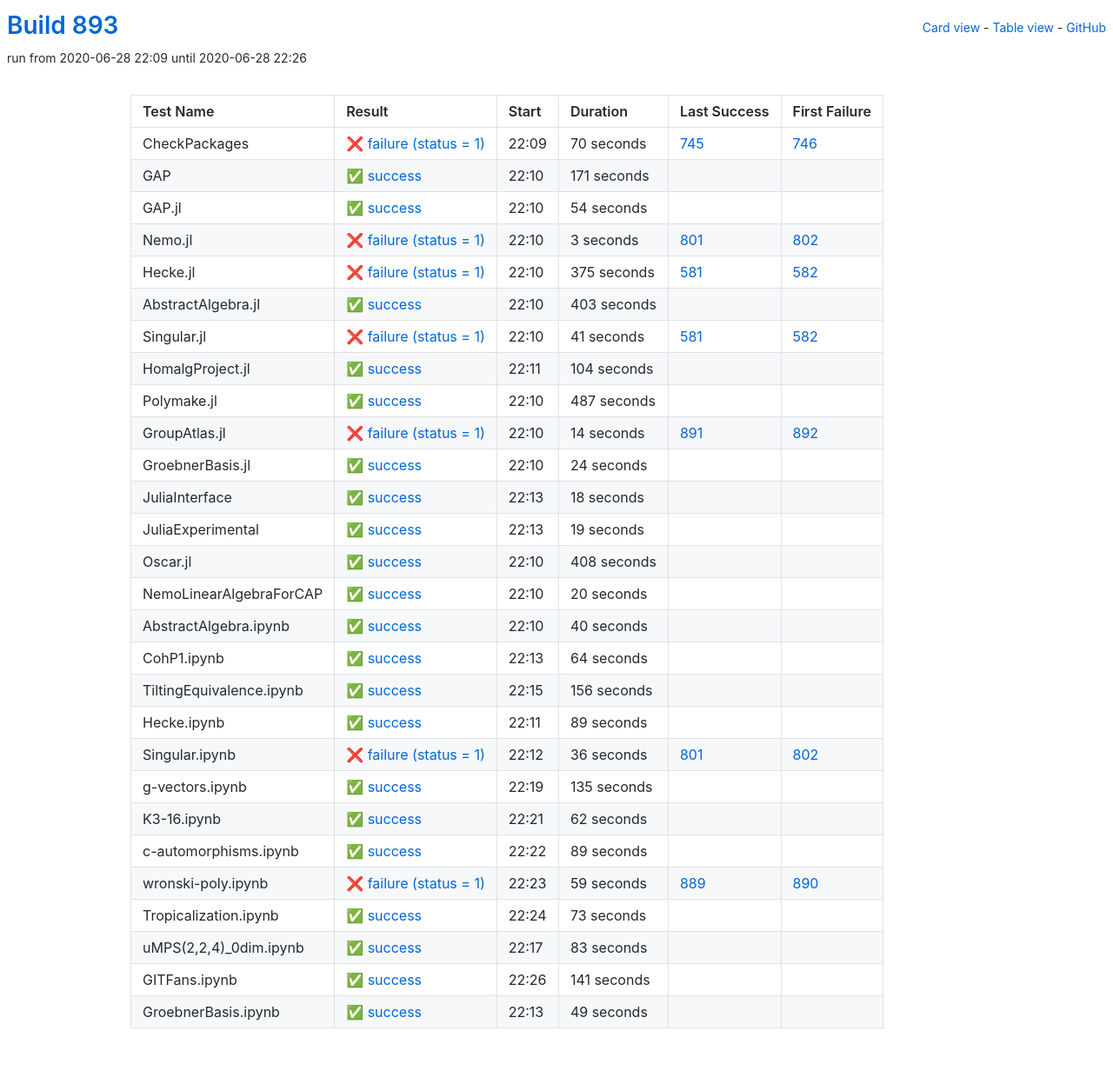
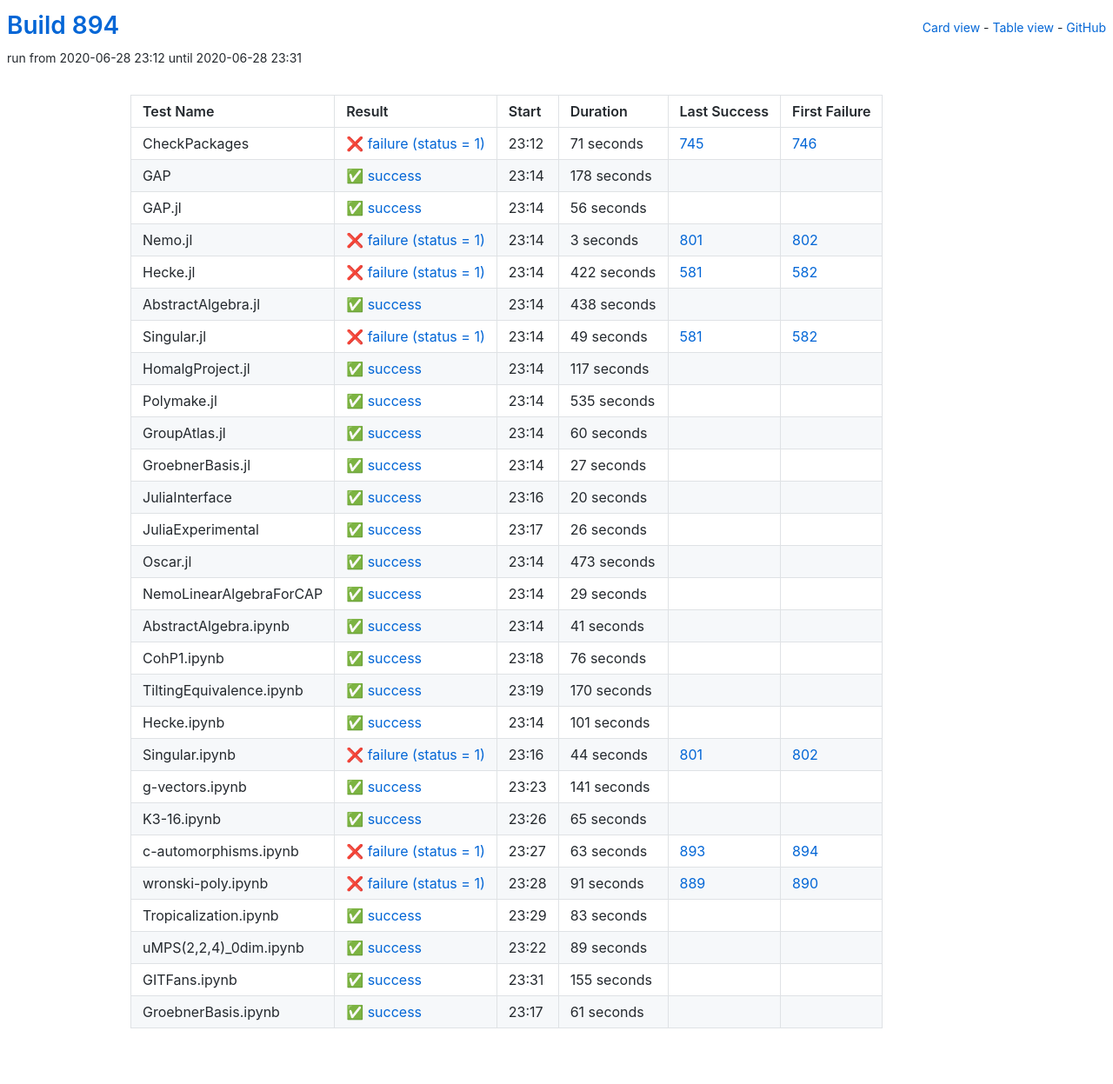
Before and after one commit to oscar-system/oscar-ci-status-1.4, a Jekyll site: the page built from table.html, in a window 1280 px wide. Shown: the whole page at 87% size. Built offline with Jekyll 4.4.1, drawn with Linux system fonts in a browser that asks for light colours.

Commit message:
Build #894

```diff
--- a/_data/ci.yml
+++ b/_data/ci.yml
@@ -1,6 +1,6 @@
 ---
-build: 893
-build_url: https://oscarci.mathematik.uni-kl.de/job/oscar-julia-1.4/893/
+build: 894
+build_url: https://oscarci.mathematik.uni-kl.de/job/oscar-julia-1.4/894/
 job: oscar-julia-1.4
 organization: oscar-system
 repo: oscar-ci-status-1.4
@@ -8,44 +8,44 @@ repourl: https://github.com/oscar-system/oscar-ci-status-1.4
 tests:
 - name: CheckPackages
   id: checkpackages
-  log: https://oscarci.mathematik.uni-kl.de/job/oscar-julia-1.4/893/artifact/logs/build-893/CheckPackages.log
-  start: 2020-06-28 22:09
+  log: https://oscarci.mathematik.uni-kl.de/job/oscar-julia-1.4/894/artifact/logs/build-894/CheckPackages.log
+  start: 2020-06-28 23:12
   success: false
   exitcode: 1
   status: failure
-  duration: 70
+  duration: 71
   last_success: 745
   last_success_url: https://oscarci.mathematik.uni-kl.de/job/oscar-julia-1.4/745/
   first_failure: 746
   first_failure_url: https://oscarci.mathematik.uni-kl.de/job/oscar-julia-1.4/746/
 - name: GAP
   id: gap
-  log: https://oscarci.mathematik.uni-kl.de/job/oscar-julia-1.4/893/artifact/logs/build-893/GAP.log
-  start: 2020-06-28 22:10
+  log: https://oscarci.mathematik.uni-kl.de/job/oscar-julia-1.4/894/artifact/logs/build-894/GAP.log
+  start: 2020-06-28 23:14
   success: true
   exitcode: 0
   status: success
-  duration: 171
+  duration: 178
   last_success: false
   last_success_url:
   first_failure: false
   first_failure_url:
 - name: GAP.jl
   id: gap-jl
-  log: https://oscarci.mathematik.uni-kl.de/job/oscar-julia-1.4/893/artifact/logs/build-893/GAP.jl.log
-  start: 2020-06-28 22:10
+  log: https://oscarci.mathematik.uni-kl.de/job/oscar-julia-1.4/894/artifact/logs/build-894/GAP.jl.log
+  start: 2020-06-28 23:14
   success: true
   exitcode: 0
   status: success
-  duration: 54
+  duration: 56
   last_success: false
   last_success_url:
   first_failure: false
   first_failure_url:
 - name: Nemo.jl
   id: nemo-jl
-  log: https://oscarci.mathematik.uni-kl.de/job/oscar-julia-1.4/893/artifact/logs/build-893/Nemo.jl.log
-  start: 2020-06-28 22:10
+  log: https://oscarci.mathematik.uni-kl.de/job/oscar-julia-1.4/894/artifact/logs/build-894/Nemo.jl.log
+  start: 2020-06-28 23:14
   success: false
   exitcode: 1
   status: failure
@@ -56,128 +56,92 @@ tests:
   first_failure_url: https://oscarci.mathematik.uni-kl.de/job/oscar-julia-1.4/802/
 - name: Hecke.jl
   id: hecke-jl
-  log: https://oscarci.mathematik.uni-kl.de/job/oscar-julia-1.4/893/artifact/logs/build-893/Hecke.jl.log
-  start: 2020-06-28 22:10
+  log: https://oscarci.mathematik.uni-kl.de/job/oscar-julia-1.4/894/artifact/logs/build-894/Hecke.jl.log
+  start: 2020-06-28 23:14
   success: false
   exitcode: 1
   status: failure
-  duration: 375
+  duration: 422
   last_success: 581
   last_success_url: https://oscarci.mathematik.uni-kl.de/job/oscar-julia-1.4/581/
   first_failure: 582
   first_failure_url: https://oscarci.mathematik.uni-kl.de/job/oscar-julia-1.4/582/
 - name: AbstractAlgebra.jl
   id: abstractalgebra-jl
-  log: https://oscarci.mathematik.uni-kl.de/job/oscar-julia-1.4/893/artifact/logs/build-893/AbstractAlgebra.jl.log
-  start: 2020-06-28 22:10
+  log: https://oscarci.mathematik.uni-kl.de/job/oscar-julia-1.4/894/artifact/logs/build-894/AbstractAlgebra.jl.log
+  start: 2020-06-28 23:14
   success: true
   exitcode: 0
   status: success
-  duration: 403
+  duration: 438
   last_success: false
   last_success_url:
   first_failure: false
   first_failure_url:
 - name: Singular.jl
   id: singular-jl
-  log: https://oscarci.mathematik.uni-kl.de/job/oscar-julia-1.4/893/artifact/logs/build-893/Singular.jl.log
-  start: 2020-06-28 22:10
+  log: https://oscarci.mathematik.uni-kl.de/job/oscar-julia-1.4/894/artifact/logs/build-894/Singular.jl.log
+  start: 2020-06-28 23:14
   success: false
   exitcode: 1
   status: failure
-  duration: 41
+  duration: 49
   last_success: 581
   last_success_url: https://oscarci.mathematik.uni-kl.de/job/oscar-julia-1.4/581/
   first_failure: 582
   first_failure_url: https://oscarci.mathematik.uni-kl.de/job/oscar-julia-1.4/582/
 - name: HomalgProject.jl
   id: homalgproject-jl
-  log: https://oscarci.mathematik.uni-kl.de/job/oscar-julia-1.4/893/artifact/logs/build-893/HomalgProject.jl.log
-  start: 2020-06-28 22:11
+  log: https://oscarci.mathematik.uni-kl.de/job/oscar-julia-1.4/894/artifact/logs/build-894/HomalgProject.jl.log
+  start: 2020-06-28 23:14
   success: true
   exitcode: 0
   status: success
-  duration: 104
+  duration: 117
   last_success: false
   last_success_url:
   first_failure: false
   first_failure_url:
 - name: Polymake.jl
   id: polymake-jl
-  log: https://oscarci.mathematik.uni-kl.de/job/oscar-julia-1.4/893/artifact/logs/build-893/Polymake.jl.log
-  start: 2020-06-28 22:10
+  log: https://oscarci.mathematik.uni-kl.de/job/oscar-julia-1.4/894/artifact/logs/build-894/Polymake.jl.log
+  start: 2020-06-28 23:14
   success: true
   exitcode: 0
   status: success
-  duration: 487
+  duration: 535
   last_success: false
   last_success_url:
   first_failure: false
   first_failure_url:
 - name: GroupAtlas.jl
   id: groupatlas-jl
-  log: https://oscarci.mathematik.uni-kl.de/job/oscar-julia-1.4/893/artifact/logs/build-893/GroupAtlas.jl.log
-  start: 2020-06-28 22:10
-  success: false
-  exitcode: 1
-  status: failure
-  duration: 14
-  last_success: 891
-  last_success_url: https://oscarci.mathematik.uni-kl.de/job/oscar-julia-1.4/891/
-  first_failure: 892
-  first_failure_url: https://oscarci.mathematik.uni-kl.de/job/oscar-julia-1.4/892/
-- name: GroebnerBasis.jl
-  id: groebnerbasis-jl
-  log: https://oscarci.mathematik.uni-kl.de/job/oscar-julia-1.4/893/artifact/logs/build-893/GroebnerBasis.jl.log
-  start: 2020-06-28 22:10
+  log: https://oscarci.mathematik.uni-kl.de/job/oscar-julia-1.4/894/artifact/logs/build-894/GroupAtlas.jl.log
+  start: 2020-06-28 23:14
   success: true
   exitcode: 0
   status: success
-  duration: 24
+  duration: 60
+  last_success: false
+  last_success_url:
+  first_failure: false
+  first_failure_url:
+- name: GroebnerBasis.jl
+  id: groebnerbasis-jl
+  log: https://oscarci.mathematik.uni-kl.de/job/oscar-julia-1.4/894/artifact/logs/build-894/GroebnerBasis.jl.log
+  start: 2020-06-28 23:14
+  success: true
+  exitcode: 0
+  status: success
+  duration: 27
   last_success: false
   last_success_url:
   first_failure: false
   first_failure_url:
 - name: JuliaInterface
   id: juliainterface
-  log: https://oscarci.mathematik.uni-kl.de/job/oscar-julia-1.4/893/artifact/logs/build-893/JuliaInterface.log
-  start: 2020-06-28 22:13
-  success: true
-  exitcode: 0
-  status: success
-  duration: 18
-  last_success: false
-  last_success_url:
-  first_failure: false
-  first_failure_url:
-- name: JuliaExperimental
-  id: juliaexperimental
-  log: https://oscarci.mathematik.uni-kl.de/job/oscar-julia-1.4/893/artifact/logs/build-893/JuliaExperimental.log
-  start: 2020-06-28 22:13
-  success: true
-  exitcode: 0
-  status: success
-  duration: 19
-  last_success: false
-  last_success_url:
-  first_failure: false
-  first_failure_url:
-- name: Oscar.jl
-  id: oscar-jl
-  log: https://oscarci.mathematik.uni-kl.de/job/oscar-julia-1.4/893/artifact/logs/build-893/Oscar.jl.log
-  start: 2020-06-28 22:10
-  success: true
-  exitcode: 0
-  status: success
-  duration: 408
-  last_success: false
-  last_success_url:
-  first_failure: false
-  first_failure_url:
-- name: NemoLinearAlgebraForCAP
-  id: nemolinearalgebraforcap
-  log: https://oscarci.mathematik.uni-kl.de/job/oscar-julia-1.4/893/artifact/logs/build-893/NemoLinearAlgebraForCAP.log
-  start: 2020-06-28 22:10
+  log: https://oscarci.mathematik.uni-kl.de/job/oscar-julia-1.4/894/artifact/logs/build-894/JuliaInterface.log
+  start: 2020-06-28 23:16
   success: true
   exitcode: 0
   status: success
@@ -186,46 +150,166 @@ tests:
   last_success_url:
   first_failure: false
   first_failure_url:
-- name: AbstractAlgebra.ipynb
-  id: abstractalgebra-ipynb
-  log: https://oscarci.mathematik.uni-kl.de/job/oscar-julia-1.4/893/artifact/logs/build-893/AbstractAlgebra.ipynb.log
-  start: 2020-06-28 22:10
+- name: JuliaExperimental
+  id: juliaexperimental
+  log: https://oscarci.mathematik.uni-kl.de/job/oscar-julia-1.4/894/artifact/logs/build-894/JuliaExperimental.log
+  start: 2020-06-28 23:17
   success: true
   exitcode: 0
   status: success
-  duration: 40
+  duration: 26
+  last_success: false
+  last_success_url:
+  first_failure: false
+  first_failure_url:
+- name: Oscar.jl
+  id: oscar-jl
+  log: https://oscarci.mathematik.uni-kl.de/job/oscar-julia-1.4/894/artifact/logs/build-894/Oscar.jl.log
+  start: 2020-06-28 23:14
+  success: true
+  exitcode: 0
+  status: success
+  duration: 473
+  last_success: false
+  last_success_url:
+  first_failure: false
+  first_failure_url:
+- name: NemoLinearAlgebraForCAP
+  id: nemolinearalgebraforcap
+  log: https://oscarci.mathematik.uni-kl.de/job/oscar-julia-1.4/894/artifact/logs/build-894/NemoLinearAlgebraForCAP.log
+  start: 2020-06-28 23:14
+  success: true
+  exitcode: 0
+  status: success
+  duration: 29
+  last_success: false
+  last_success_url:
+  first_failure: false
+  first_failure_url:
+- name: AbstractAlgebra.ipynb
+  id: abstractalgebra-ipynb
+  log: https://oscarci.mathematik.uni-kl.de/job/oscar-julia-1.4/894/artifact/logs/build-894/AbstractAlgebra.ipynb.log
+  start: 2020-06-28 23:14
+  success: true
+  exitcode: 0
+  status: success
+  duration: 41
   last_success: false
   last_success_url:
   first_failure: false
   first_failure_url:
 - name: CohP1.ipynb
   id: cohp1-ipynb
-  log: https://oscarci.mathematik.uni-kl.de/job/oscar-julia-1.4/893/artifact/logs/build-893/CohP1.ipynb.log
-  start: 2020-06-28 22:13
+  log: https://oscarci.mathematik.uni-kl.de/job/oscar-julia-1.4/894/artifact/logs/build-894/CohP1.ipynb.log
+  start: 2020-06-28 23:18
   success: true
   exitcode: 0
   status: success
-  duration: 64
+  duration: 76
   last_success: false
   last_success_url:
   first_failure: false
   first_failure_url:
 - name: TiltingEquivalence.ipynb
   id: tiltingequivalence-ipynb
-  log: https://oscarci.mathematik.uni-kl.de/job/oscar-julia-1.4/893/artifact/logs/build-893/TiltingEquivalence.ipynb.log
-  start: 2020-06-28 22:15
+  log: https://oscarci.mathematik.uni-kl.de/job/oscar-julia-1.4/894/artifact/logs/build-894/TiltingEquivalence.ipynb.log
+  start: 2020-06-28 23:19
   success: true
   exitcode: 0
   status: success
-  duration: 156
+  duration: 170
   last_success: false
   last_success_url:
   first_failure: false
   first_failure_url:
 - name: Hecke.ipynb
   id: hecke-ipynb
-  log: https://oscarci.mathematik.uni-kl.de/job/oscar-julia-1.4/893/artifact/logs/build-893/Hecke.ipynb.log
-  start: 2020-06-28 22:11
+  log: https://oscarci.mathematik.uni-kl.de/job/oscar-julia-1.4/894/artifact/logs/build-894/Hecke.ipynb.log
+  start: 2020-06-28 23:14
+  success: true
+  exitcode: 0
+  status: success
+  duration: 101
+  last_success: false
+  last_success_url:
+  first_failure: false
+  first_failure_url:
+- name: Singular.ipynb
+  id: singular-ipynb
+  log: https://oscarci.mathematik.uni-kl.de/job/oscar-julia-1.4/894/artifact/logs/build-894/Singular.ipynb.log
+  start: 2020-06-28 23:16
+  success: false
+  exitcode: 1
+  status: failure
+  duration: 44
+  last_success: 801
+  last_success_url: https://oscarci.mathematik.uni-kl.de/job/oscar-julia-1.4/801/
+  first_failure: 802
+  first_failure_url: https://oscarci.mathematik.uni-kl.de/job/oscar-julia-1.4/802/
+- name: g-vectors.ipynb
+  id: g-vectors-ipynb
+  log: https://oscarci.mathematik.uni-kl.de/job/oscar-julia-1.4/894/artifact/logs/build-894/g-vectors.ipynb.log
+  start: 2020-06-28 23:23
+  success: true
+  exitcode: 0
+  status: success
+  duration: 141
+  last_success: false
+  last_success_url:
+  first_failure: false
+  first_failure_url:
+- name: K3-16.ipynb
+  id: k3-16-ipynb
+  log: https://oscarci.mathematik.uni-kl.de/job/oscar-julia-1.4/894/artifact/logs/build-894/K3-16.ipynb.log
+  start: 2020-06-28 23:26
+  success: true
+  exitcode: 0
+  status: success
+  duration: 65
+  last_success: false
+  last_success_url:
+  first_failure: false
+  first_failure_url:
+- name: c-automorphisms.ipynb
+  id: c-automorphisms-ipynb
+  log: https://oscarci.mathematik.uni-kl.de/job/oscar-julia-1.4/894/artifact/logs/build-894/c-automorphisms.ipynb.log
+  start: 2020-06-28 23:27
+  success: false
+  exitcode: 1
+  status: failure
+  duration: 63
+  last_success: 893
+  last_success_url: https://oscarci.mathematik.uni-kl.de/job/oscar-julia-1.4/893/
+  first_failure: 894
+  first_failure_url: https://oscarci.mathematik.uni-kl.de/job/oscar-julia-1.4/894/
+- name: wronski-poly.ipynb
+  id: wronski-poly-ipynb
+  log: https://oscarci.mathematik.uni-kl.de/job/oscar-julia-1.4/894/artifact/logs/build-894/wronski-poly.ipynb.log
+  start: 2020-06-28 23:28
+  success: false
+  exitcode: 1
+  status: failure
+  duration: 91
+  last_success: 889
+  last_success_url: https://oscarci.mathematik.uni-kl.de/job/oscar-julia-1.4/889/
+  first_failure: 890
+  first_failure_url: https://oscarci.mathematik.uni-kl.de/job/oscar-julia-1.4/890/
+- name: Tropicalization.ipynb
+  id: tropicalization-ipynb
+  log: https://oscarci.mathematik.uni-kl.de/job/oscar-julia-1.4/894/artifact/logs/build-894/Tropicalization.ipynb.log
+  start: 2020-06-28 23:29
+  success: true
+  exitcode: 0
+  status: success
+  duration: 83
+  last_success: false
+  last_success_url:
+  first_failure: false
+  first_failure_url:
+- name: uMPS(2,2,4)_0dim.ipynb
+  id: umps-2-2-4-0dim-ipynb
+  log: https://oscarci.mathematik.uni-kl.de/job/oscar-julia-1.4/894/artifact/logs/build-894/uMPS-2-2-4-_0dim.ipynb.log
+  start: 2020-06-28 23:22
   success: true
   exitcode: 0
   status: success
@@ -234,110 +318,26 @@ tests:
   last_success_url:
   first_failure: false
   first_failure_url:
-- name: Singular.ipynb
-  id: singular-ipynb
-  log: https://oscarci.mathematik.uni-kl.de/job/oscar-julia-1.4/893/artifact/logs/build-893/Singular.ipynb.log
-  start: 2020-06-28 22:12
-  success: false
-  exitcode: 1
-  status: failure
-  duration: 36
-  last_success: 801
-  last_success_url: https://oscarci.mathematik.uni-kl.de/job/oscar-julia-1.4/801/
-  first_failure: 802
-  first_failure_url: https://oscarci.mathematik.uni-kl.de/job/oscar-julia-1.4/802/
-- name: g-vectors.ipynb
-  id: g-vectors-ipynb
-  log: https://oscarci.mathematik.uni-kl.de/job/oscar-julia-1.4/893/artifact/logs/build-893/g-vectors.ipynb.log
-  start: 2020-06-28 22:19
+- name: GITFans.ipynb
+  id: gitfans-ipynb
+  log: https://oscarci.mathematik.uni-kl.de/job/oscar-julia-1.4/894/artifact/logs/build-894/GITFans.ipynb.log
+  start: 2020-06-28 23:31
   success: true
   exitcode: 0
   status: success
-  duration: 135
-  last_success: false
-  last_success_url:
-  first_failure: false
-  first_failure_url:
-- name: K3-16.ipynb
-  id: k3-16-ipynb
-  log: https://oscarci.mathematik.uni-kl.de/job/oscar-julia-1.4/893/artifact/logs/build-893/K3-16.ipynb.log
-  start: 2020-06-28 22:21
-  success: true
-  exitcode: 0
-  status: success
-  duration: 62
-  last_success: false
-  last_success_url:
-  first_failure: false
-  first_failure_url:
-- name: c-automorphisms.ipynb
-  id: c-automorphisms-ipynb
-  log: https://oscarci.mathematik.uni-kl.de/job/oscar-julia-1.4/893/artifact/logs/build-893/c-automorphisms.ipynb.log
-  start: 2020-06-28 22:22
-  success: true
-  exitcode: 0
-  status: success
-  duration: 89
-  last_success: false
-  last_success_url:
-  first_failure: false
-  first_failure_url:
-- name: wronski-poly.ipynb
-  id: wronski-poly-ipynb
-  log: https://oscarci.mathematik.uni-kl.de/job/oscar-julia-1.4/893/artifact/logs/build-893/wronski-poly.ipynb.log
-  start: 2020-06-28 22:23
-  success: false
-  exitcode: 1
-  status: failure
-  duration: 59
-  last_success: 889
-  last_success_url: https://oscarci.mathematik.uni-kl.de/job/oscar-julia-1.4/889/
-  first_failure: 890
-  first_failure_url: https://oscarci.mathematik.uni-kl.de/job/oscar-julia-1.4/890/
-- name: Tropicalization.ipynb
-  id: tropicalization-ipynb
-  log: https://oscarci.mathematik.uni-kl.de/job/oscar-julia-1.4/893/artifact/logs/build-893/Tropicalization.ipynb.log
-  start: 2020-06-28 22:24
-  success: true
-  exitcode: 0
-  status: success
-  duration: 73
-  last_success: false
-  last_success_url:
-  first_failure: false
-  first_failure_url:
-- name: uMPS(2,2,4)_0dim.ipynb
-  id: umps-2-2-4-0dim-ipynb
-  log: https://oscarci.mathematik.uni-kl.de/job/oscar-julia-1.4/893/artifact/logs/build-893/uMPS-2-2-4-_0dim.ipynb.log
-  start: 2020-06-28 22:17
-  success: true
-  exitcode: 0
-  status: success
-  duration: 83
-  last_success: false
-  last_success_url:
-  first_failure: false
-  first_failure_url:
-- name: GITFans.ipynb
-  id: gitfans-ipynb
-  log: https://oscarci.mathematik.uni-kl.de/job/oscar-julia-1.4/893/artifact/logs/build-893/GITFans.ipynb.log
-  start: 2020-06-28 22:26
-  success: true
-  exitcode: 0
-  status: success
-  duration: 141
+  duration: 155
   last_success: false
   last_success_url:
   first_failure: false
   first_failure_url:
 - name: GroebnerBasis.ipynb
   id: groebnerbasis-ipynb
-  log: https://oscarci.mathematik.uni-kl.de/job/oscar-julia-1.4/893/artifact/logs/build-893/GroebnerBasis.ipynb.log
-  start: 2020-06-28 22:13
+  log: https://oscarci.mathematik.uni-kl.de/job/oscar-julia-1.4/894/artifact/logs/build-894/GroebnerBasis.ipynb.log
+  start: 2020-06-28 23:17
   success: true
   exitcode: 0
   status: success
-  duration: 49
+  duration: 61
   last_success: false
   last_success_url:
   first_failure: false
```
Also changed, not shown: README.md.
